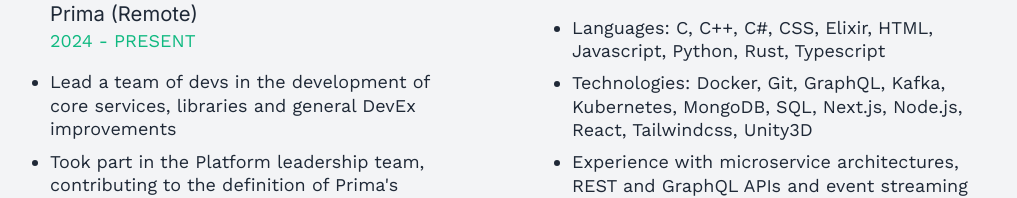
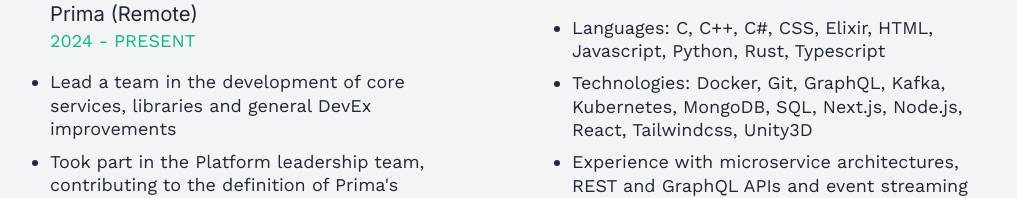
Before and after one commit to cpiemontese/cpiemontese.github.io, a Next.js app: page / in a window 1280 px wide. Shown: the part 333-531 px from the top of the page, without its empty margins (122-1139 px from the left). Built offline with nearby package versions, Linux system fonts and the light colour scheme.

Commit message:
remove redundant part

```diff
--- a/pages/index.jsx
+++ b/pages/index.jsx
@@ -53,8 +53,8 @@ export default function IndexPage() {
                 period={`2024 - Present${lang === IT ? 'e' : ''}`}
                 list={[
                   {
-                    [EN]: 'Lead a team of devs in the development of core services, libraries and general DevEx improvements',
-                    [IT]: 'Guidato un team di dev nello sviluppo di servizi core, librerie e miglioramenti generali della DevEx',
+                    [EN]: 'Lead a team in the development of core services, libraries and general DevEx improvements',
+                    [IT]: 'Guidato un team nello sviluppo di servizi core, librerie e miglioramenti generali della DevEx',
                   },
                   {
                     [EN]: "Took part in the Platform leadership team, contributing to the definition of Prima's platform vision and strategy",
```
